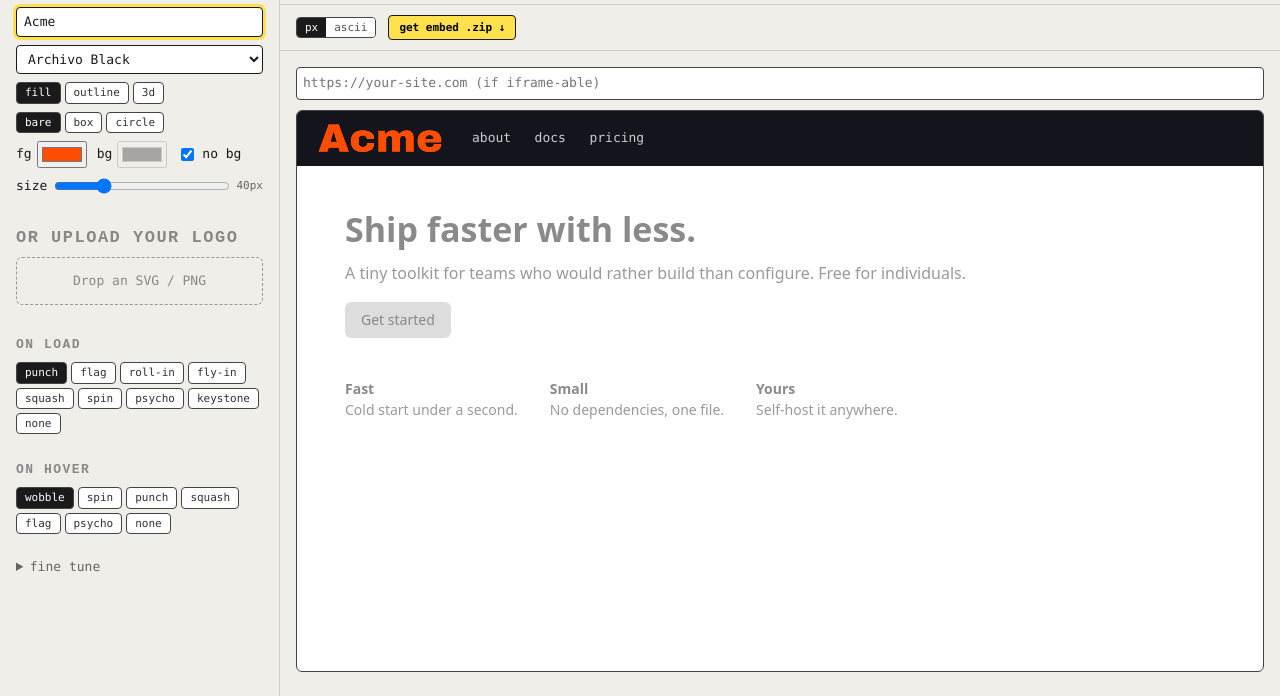
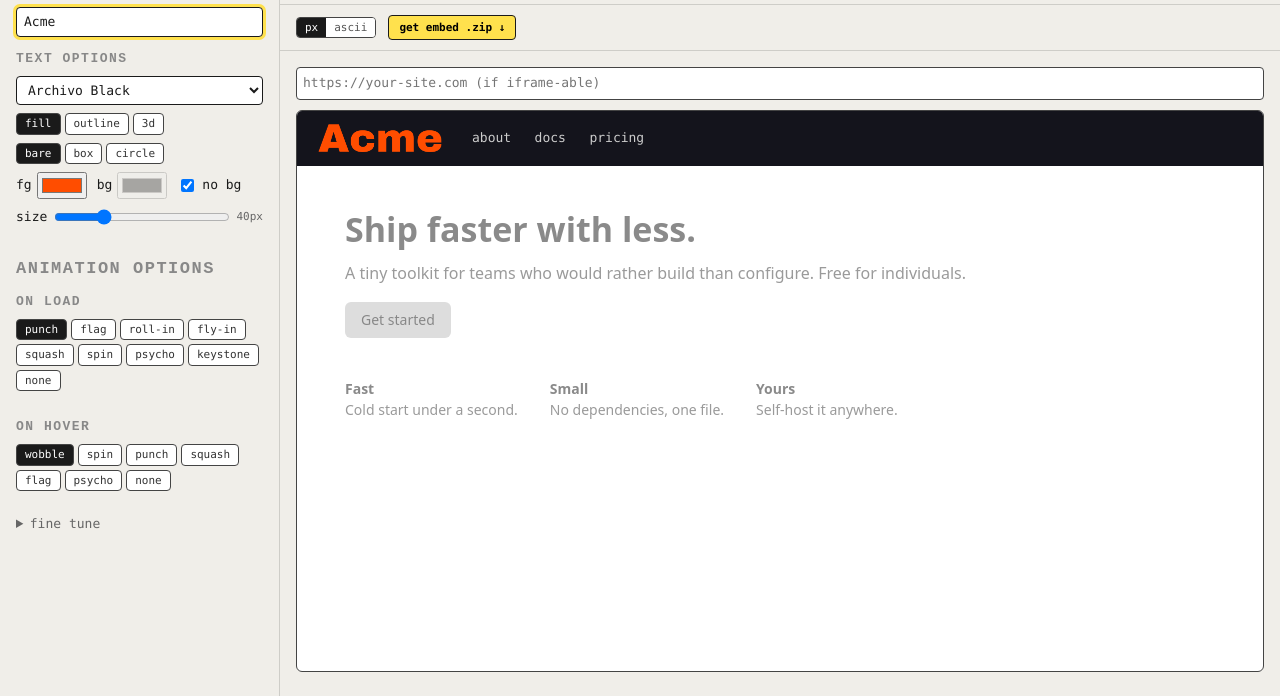
Before and after one commit to gregsadetsky/ident, a website built with Vite: page index.html in a window 1280 px wide. Shown: the part 104-800 px from the top of the page. Built offline with nearby package versions, Linux system fonts and the light colour scheme; animation ran at ten frames a second.

Commit message:
rail: text options / animation options headings, upload box hidden

```diff
--- a/src/style.css
+++ b/src/style.css
@@ -10,6 +10,7 @@ h2 { font: 700 13px ui-monospace, monospace; letter-spacing: 1.5px; text-transfo
 h2.off { opacity: .35; }
 h2.big { font-size: 17px; }
 h2.tight { margin-bottom: 2px; }
+h2.sub2 { margin-top: 6px; }
 h2.gap { margin-top: 20px; }
 
 #rail { padding: 16px; border-right: 1px solid var(--line); overflow-y: auto; display: flex; flex-direction: column; gap: 32px; }
--- a/src/ui/rail.ts
+++ b/src/ui/rail.ts
@@ -25,6 +25,7 @@ export function mountRail(root: HTMLElement) {
     <section>
       <h2 class="big tight">Enter logo text</h2>
       <input id="text" type="text" maxlength="24" spellcheck="false">
+      <h2 class="tight sub2">Text options</h2>
       <select id="font"></select>
       <div id="mode"></div>
       <div id="shape"></div>
@@ -36,13 +37,10 @@ export function mountRail(root: HTMLElement) {
       <label class="sizerow">size <input id="size" type="range" min="12" max="120" step="1"> <output id="sizeOut"></output></label>
     </section>
     <section>
-      <h2 class="big tight">Or upload your logo</h2>
-      <div class="drop" id="drop">Drop an SVG / PNG</div>
-    </section>
-    <section>
-      <h2 class="tight">On load</h2>
+      <h2 class="big tight">Animation options</h2>
+      <h2 class="tight sub2">On load</h2>
       <div id="enter"></div>
-      <h2 id="hoverLabel" class="tight gap">On hover</h2>
+      <h2 id="hoverLabel" class="tight gap sub2">On hover</h2>
       <div id="react"></div>
       <details>
         <summary>fine tune</summary>
@@ -105,7 +103,8 @@ export function mountRail(root: HTMLElement) {
   persist.onchange = triggerEnter;
 
   // drop anywhere on the page
-  const dz = $("drop");
+  // upload ui is currently hidden (kept: drag-drop anywhere still works, the drop box isn't shown)
+  const dz = document.createElement("div"); dz.id = "drop"; dz.hidden = true; root.appendChild(dz);
   document.addEventListener("dragover", (e) => { e.preventDefault(); dz.classList.add("over"); });
   document.addEventListener("dragleave", () => dz.classList.remove("over"));
   document.addEventListener("drop", (e) => {
```
